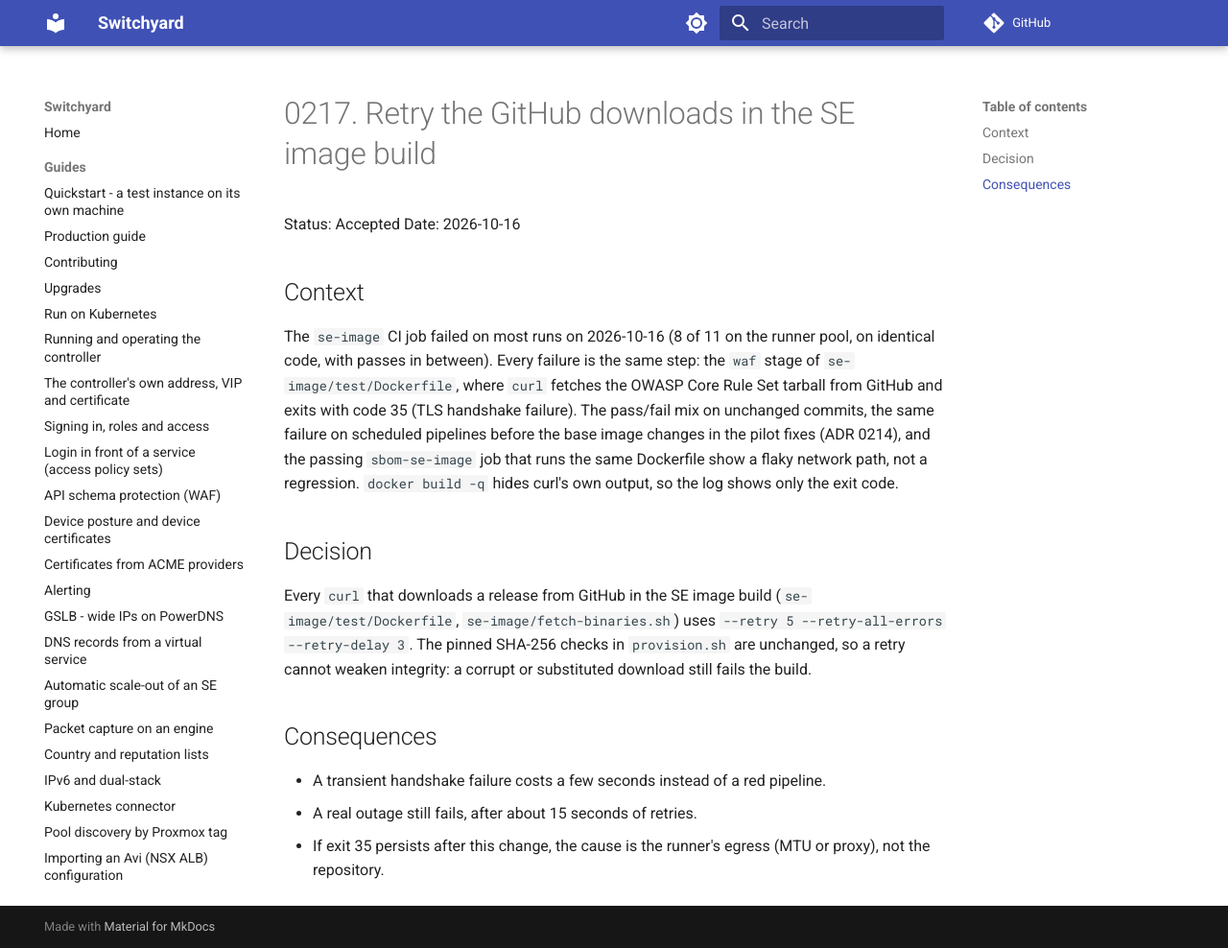
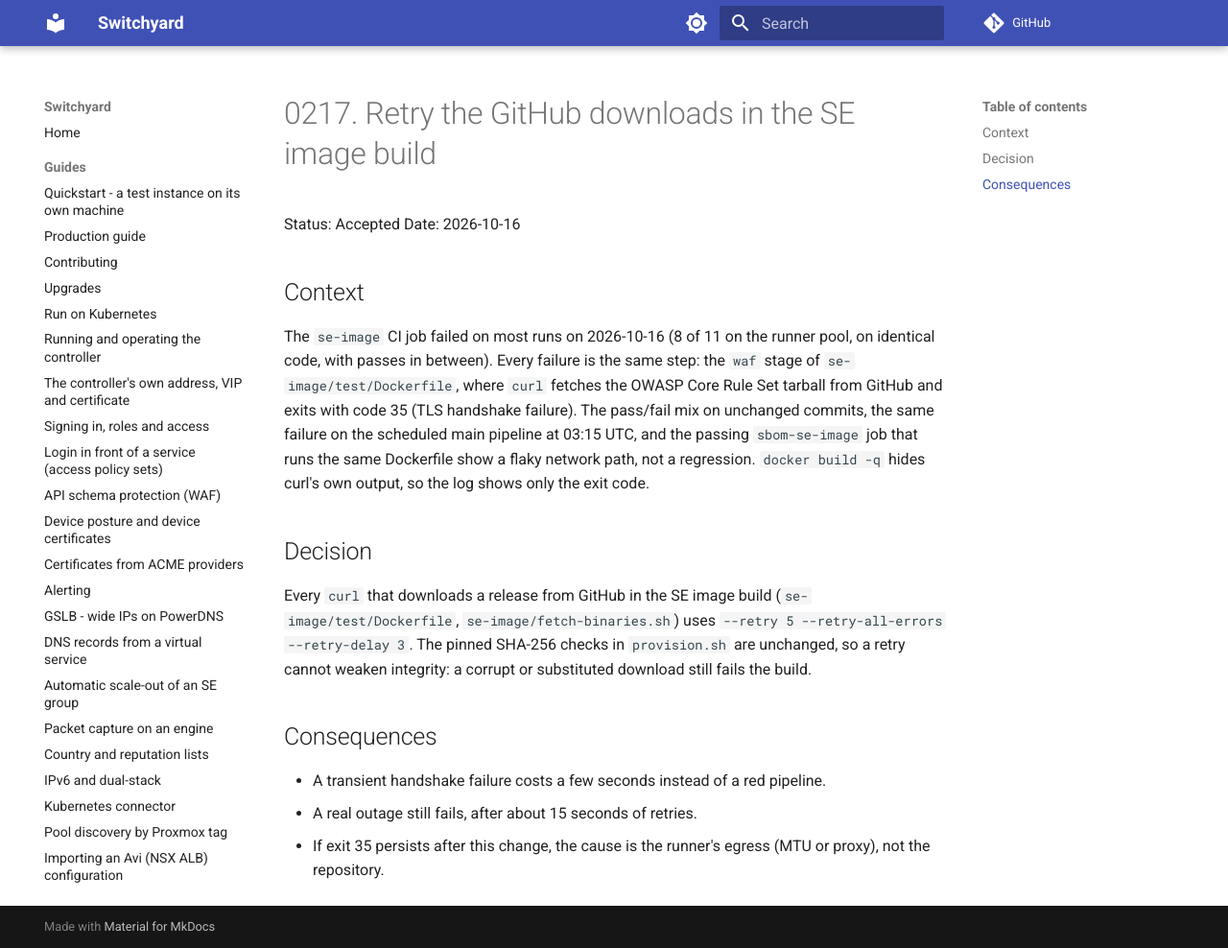
Before and after one commit to Globius/Switchyard, an MkDocs documentation site: the page built from docs/adr/0217-se-image-download-retries.md, in a window 1280 px wide and 988 px high. Shown: the whole window at 96% size. Built offline with MkDocs 1.6.1 and Material for MkDocs 9.7.7, drawn with Linux system fonts in a browser that asks for light colours; comment, search, counter and statistics services are not loaded.

Commit message:
docs: tighten ADR 0217 evidence
Co-Authored-By: Claude Sonnet 5.5 <noreply@anthropic.com>

```diff
--- a/docs/adr/0217-se-image-download-retries.md
+++ b/docs/adr/0217-se-image-download-retries.md
@@ -8,7 +8,7 @@ Date: 2026-10-16
 The `se-image` CI job failed on most runs on 2026-10-16 (8 of 11 on the runner pool, on identical code, with passes in between).
 Every failure is the same step: the `waf` stage of `se-image/test/Dockerfile`, where `curl` fetches the OWASP Core Rule Set
 tarball from GitHub and exits with code 35 (TLS handshake failure). The pass/fail mix on unchanged commits, the same failure
-on scheduled pipelines before the base image changes in the pilot fixes (ADR 0214), and the passing `sbom-se-image` job that runs
+on the scheduled main pipeline at 03:15 UTC, and the passing `sbom-se-image` job that runs
 the same Dockerfile show a flaky network path, not a regression. `docker build -q` hides curl's own output, so the log shows only the exit code.
 
 ## Decision
```
